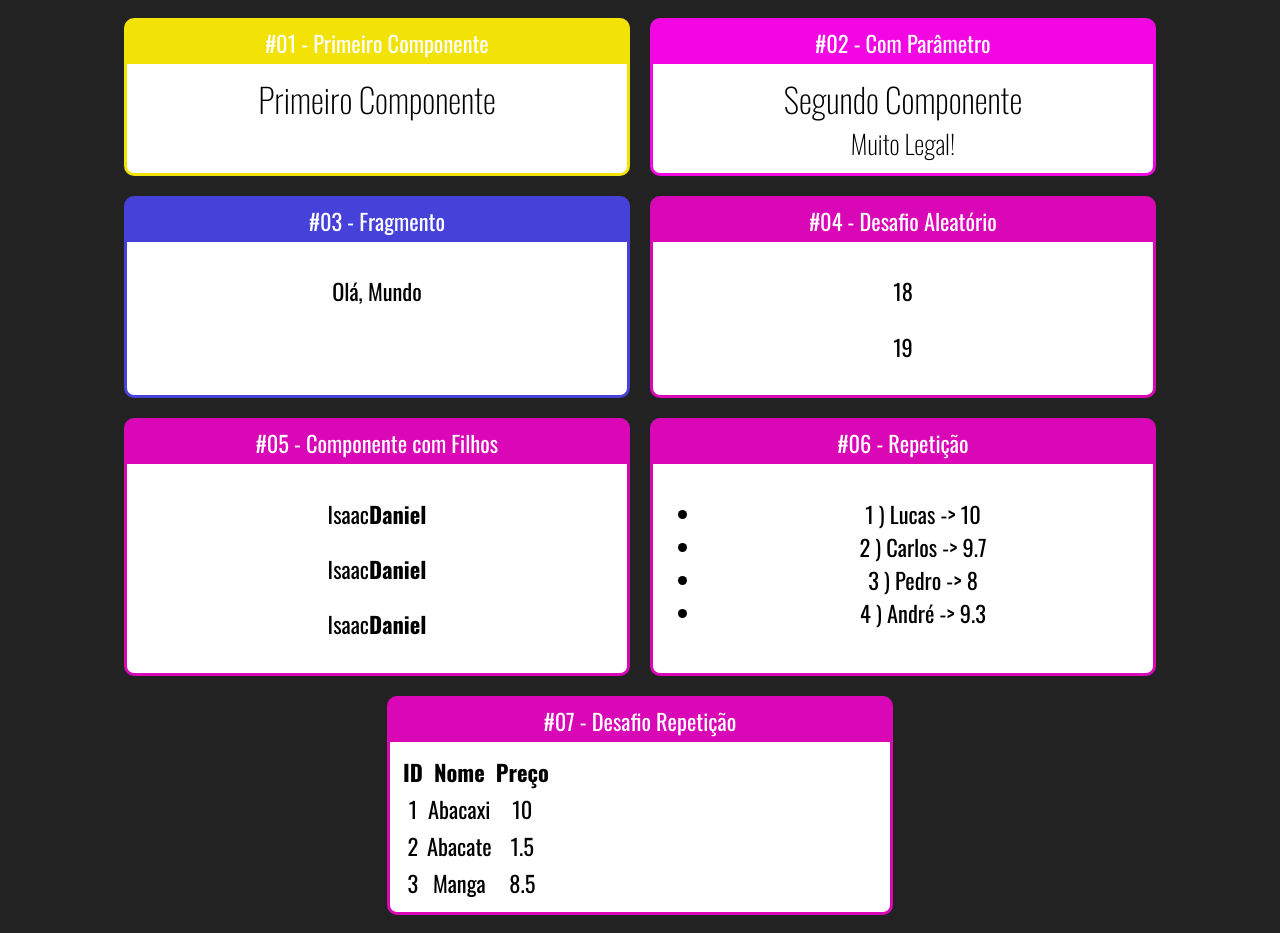
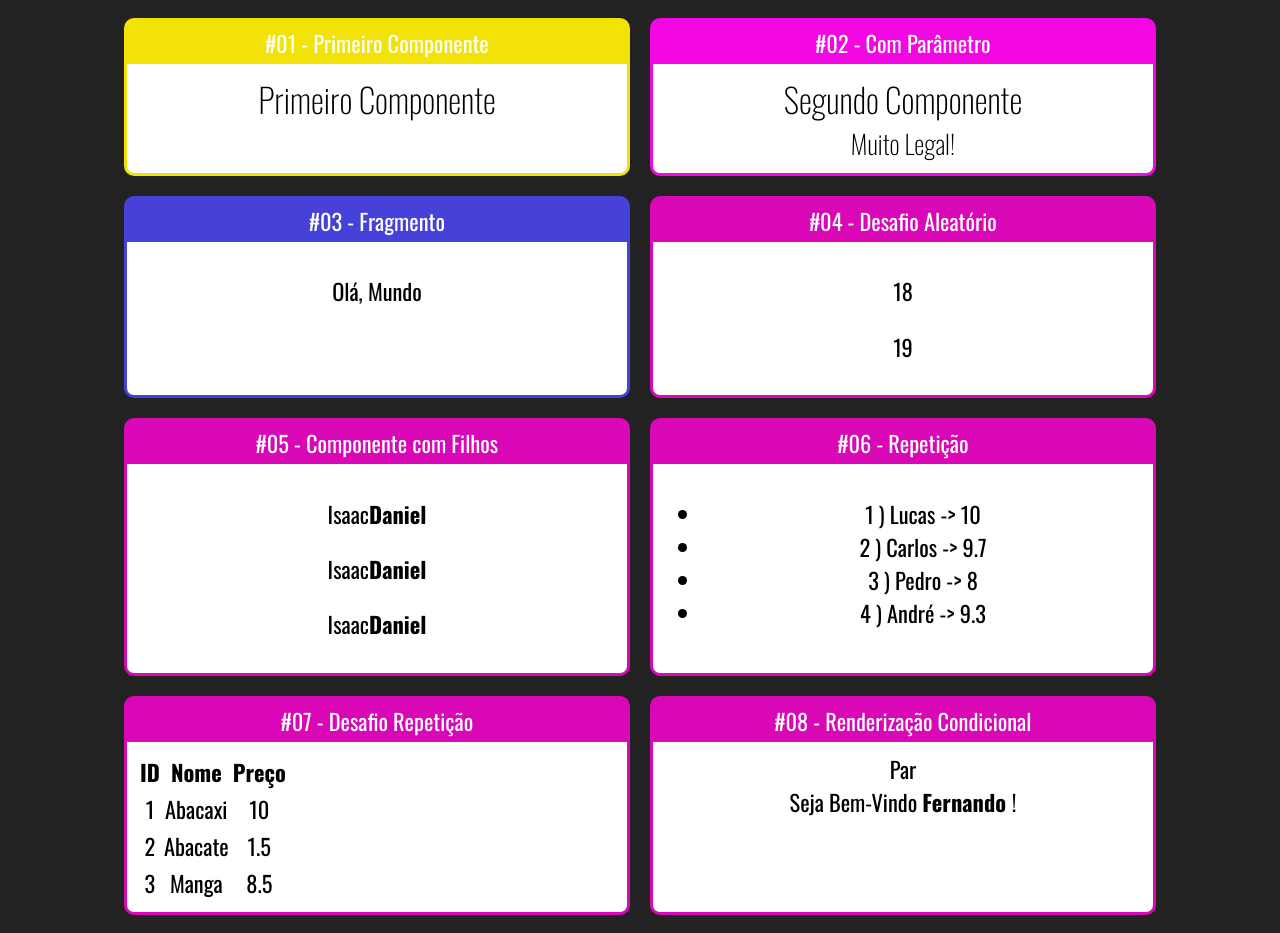
Before and after one commit to isaac-programmer/curso-react, a React (Create React App) app in the folder fundamentos-react/: page / in a window 1280 px wide. Built offline with nearby package versions, Linux system fonts and the light colour scheme.

Commit message:
feature: componente ParOuImpar

```diff
--- a/fundamentos-react/src/App.jsx
+++ b/fundamentos-react/src/App.jsx
@@ -9,6 +9,8 @@ import FamiliaMembro from './components/basicos/FamiliaMembro';
 import "./app.css";
 import ListaAlunos from './components/repeticao/ListaAlunos';
 import TabelaProdutos from './components/repeticao/TabelaProdutos';
+import ParOuImpar from './components/condicional/ParOuImpar';
+import UsuarioInfo from './components/condicional/UsuarioInfo';
 
 export default function App() {
     return (
@@ -49,6 +51,11 @@ export default function App() {
                 <Card titulo="#07 - Desafio Repetição" color="#D907B6">
                     <TabelaProdutos />
                 </Card>
+
+                <Card titulo="#08 - Renderização Condicional" color="#D907B6">
+                    <ParOuImpar numero={2} />
+                    <UsuarioInfo usuario={{ nome: "Fernando" }} />
+                </Card>
             </div>
         </div>
     );
--- /dev/null
+++ b/fundamentos-react/src/components/condicional/If.jsx
@@ -0,0 +1,9 @@
+import React from "react";
+
+export default function If({ children, test }) {
+    if(test) {
+        return children;
+    } else {
+        return false;
+    }
+}
--- /dev/null
+++ b/fundamentos-react/src/components/condicional/ParOuImpar.jsx
@@ -0,0 +1,11 @@
+import React from "react";
+
+export default function ParOuImpar({ numero }) {
+    const isPar = numero % 2 === 0;
+
+    return (
+        <div>
+            { isPar ? <span>Par</span> : <span>Ímpar</span> }
+        </div>
+    )
+}
--- /dev/null
+++ b/fundamentos-react/src/components/condicional/UsuarioInfo.jsx
@@ -0,0 +1,16 @@
+import React from "react";
+import If from "./If";
+
+export default function UsuarioInfo({ usuario }) {
+    return (
+        <div>
+            <If test={usuario && usuario.nome}>
+                Seja Bem-Vindo <strong> { usuario.nome } </strong>!
+            </If>
+
+            <If test={!usuario || !usuario.nome}>
+                Seja Bem-Vindo <strong>Amigão</strong>!
+            </If>
+        </div>
+    )
+}
```
Also changed, not shown: fundamentos-react/src/components/basicos/Familia.jsx (line endings or trailing spaces), fundamentos-react/src/components/basicos/FamiliaMembro.jsx (line endings or trailing spaces), fundamentos-react/src/components/data/alunos.js (line endings or trailing spaces), fundamentos-react/src/components/data/produtos.js (line endings or trailing spaces), fundamentos-react/src/components/repeticao/TabelaProdutos.jsx (line endings or trailing spaces).
